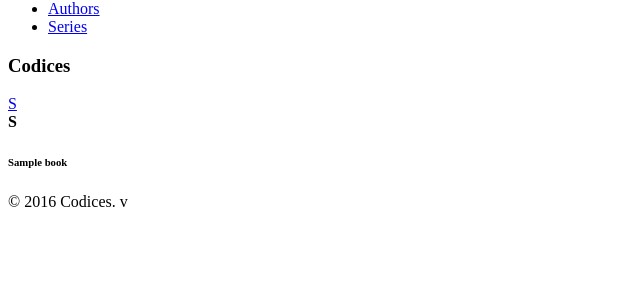
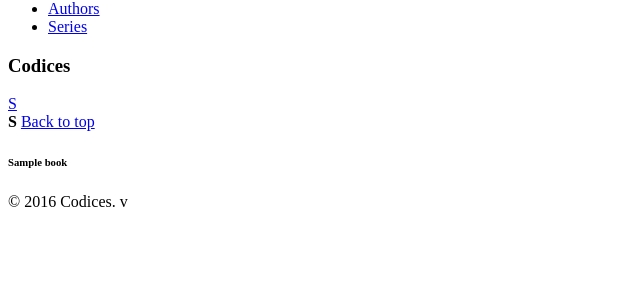
Before and after one commit to Knitter/codices, a Yii app: template codices/app/views/books/_gallery-ordered.php in a window 1280 px wide. Shown: the part 266-566 px from the top of the page, without its empty margins (0-640 px from the left). Run offline with PHP 8.4 and a stand-in for Yii, Linux system fonts and the light colour scheme; the template is opened without the code that fills it: most values are stand-ins (such as "Sample title", 1, 10 or a date in 2020); data that the repository does not hold is empty; some libraries are stand-ins or nearby versions.

Commit message:
QFIX: Adds missing 'Back to top' option on ordered gallery.

```diff
--- a/codices/app/views/books/_gallery-ordered.php
+++ b/codices/app/views/books/_gallery-ordered.php
@@ -1,7 +1,4 @@
 <?php
-
-use common\models\Book;
-
 /* @var $this \yii\web\View */
 /* @var $books \common\models\Book[] */
 
@@ -20,6 +17,7 @@
 $keys = array_keys($ordered);
 ?>
 
+<a name="top"></a>
 <div class="panel">
     <div class="panel-body text-center">
         <?php foreach ($keys as $key) { ?>
@@ -31,7 +29,11 @@
     ?>
     <div class="row">
         <div class="col-xs-12">
-            <div class="panel panel-info"><div class="panel-body"><a name="<?= $key ?>"></a><strong><?= $key ?></strong></div></div>
+            <div class="panel panel-info"><div class="panel-body">
+                    <a name="<?= $key ?>"></a><strong><?= $key ?></strong>
+                    <a href="#top" class="pull-right"><?= Yii::t('codices', 'Back to top') ?></a>
+                    <div class="clearfix"></div>
+                </div></div>
         </div>
 
         <?php foreach ($rows as $book) { ?>
```
